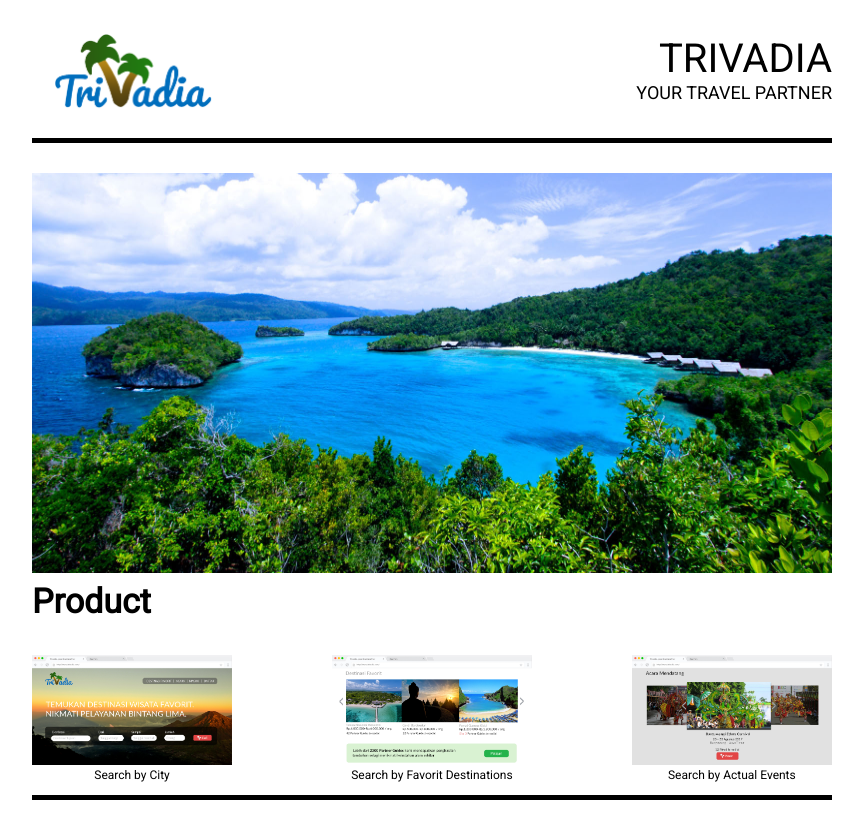
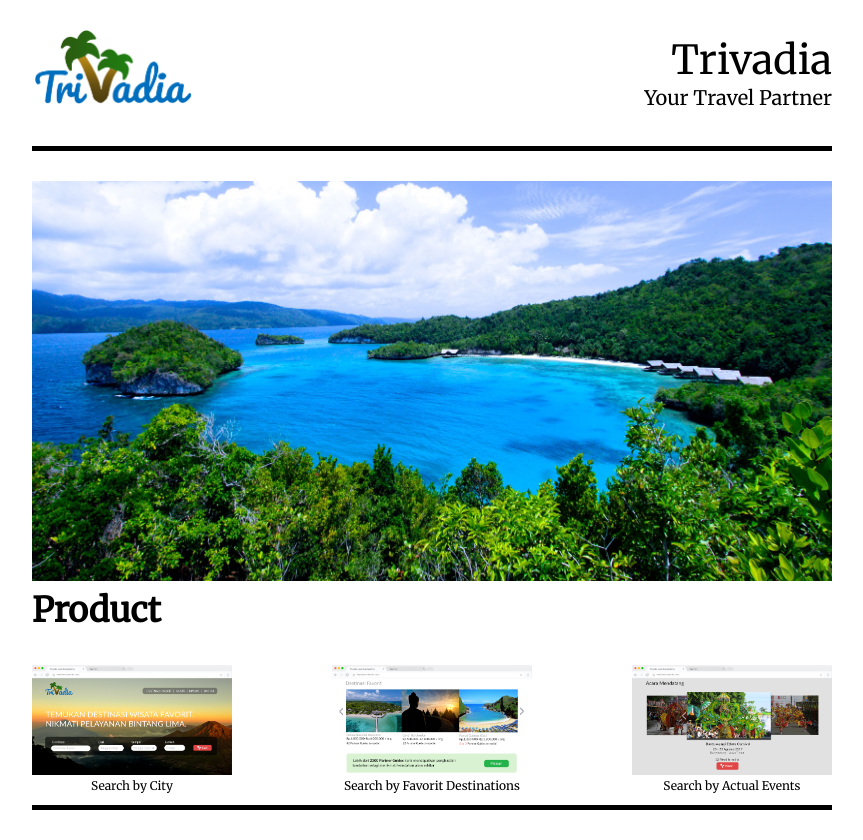
Before and after one commit to anangsnf/proweb, a plain HTML site: page css/Portfolio/index.html in a window 1280 px wide. Shown: the whole page, without its empty margins (208-1071 px from the left). Drawn offline with Linux system fonts and the light colour scheme.

Commit message:
Initial Commit
Mockup Portofolio

```diff
--- a/css/Portfolio/index.html
+++ b/css/Portfolio/index.html
@@ -4,47 +4,44 @@
 <head>
     <title>Trivadia - Your Travel Partner</title>
     <link rel="stylesheet" href="style.css">
-    <link href="https://fonts.googleapis.com/css?family=Roboto" rel="stylesheet">
+    <link href="https://fonts.googleapis.com/css?family=Merriweather" rel="stylesheet">
     <style>
-        body {
-        font-family: 'Roboto', sans-serif;
-        font-size: 12px;
+            body {
+            font-family: 'Merriweather', serif;
+            font-size: 12px;
     </style>
 </head>
 
 <body>
     <div class="content">
         <header class="row">
-            <div class="padding-img">
-                <img src="img/Trivadia.png" width="162px" height="77px">
-            </div>
-            <div class="title col-6">
+            <img src="img/Trivadia.png" width="162px" height="77px">
+            <div class="title">
                 <h1>Trivadia</h1>
                 <h2>Your Travel Partner</h2>
             </div>
 
         </header>
         <div class="image">
-
             <img src="img/1.jpg" width="800px" height="400px">
         </div>
         <h3>Product</h3>
         <div class="row">
             <div class="col-4">
-                <div class="images1">
-                    <img src="img/2.png" width="200px" height="110px">
+                <div class="city">
+                    <img src="img/city.png" width="200px" height="110px">
                     <center>Search by City</center>
                 </div>
             </div>
             <div class="col-4">
-                <div class="images2">
-                    <img src="img/3.png" width="200px" height="110px">
+                <div class="destination">
+                    <img src="img/destination.png" width="200px" height="110px">
                     <center>Search by Favorit Destinations</center>
                 </div>
             </div>
             <div class="col-4">
-                <div class="images3">
-                    <img src="img/4.png" width="200px" height="110px">
+                <div class="event">
+                    <img src="img/event.png" width="200px" height="110px">
                     <center>Search by Actual Events</center>
                 </div>
             </div>
--- a/css/Portfolio/style.css
+++ b/css/Portfolio/style.css
@@ -2,6 +2,12 @@
     -webkit-box-sizing: border-box;
     -moz-box-sizing: border-box;
     box-sizing: border-box;
+/*    outline: 1px solid red  !important;*/
+}
+
+.content {
+    width: 800px;
+    margin: auto;
 }
 
 .row {
@@ -12,6 +18,55 @@
     display: -webkit-flex;
     display: -ms-flexbox;
     display: flex;
+}
+
+.title {
+    margin-left: auto;
+    text-align: right;
+}
+
+h1 {
+    font-size: 40px;
+    font-weight: 100;
+    margin-bottom: 0;
+}
+
+.title h2 {
+    font-size: 20px;
+    font-weight: 300;
+    margin-top: 0;
+}
+
+h2 {
+    font-size: 38px;
+    font-weight: 300;
+}
+
+h3 {
+    font-size: 34px;
+    text-align: left;
+    margin-top: 5px;
+}
+
+.city {
+    width: 200px;
+    height: 120px;
+    margin-left: 0px;
+    margin-right: auto;
+}
+
+.destination {
+    width: 200px;
+    height: 120px;
+    margin-left: auto;
+    margin-right: auto;
+}
+
+.event {
+    width: 200px;
+    height: 120px;
+    margin-left: auto;
+    margin-right: 0px;
 }
 
 .col-1 {
@@ -61,66 +116,3 @@
 .col-12 {
     width: 100%;
 }
-
-.images1 {
-    width: 200px;
-    height: 120px;
-    margin-left: 0px;
-    margin-right: auto;
-}
-
-.images2 {
-    width: 200px;
-    height: 120px;
-    margin-left: auto;
-    margin-right: auto;
-}
-
-.images3 {
-    width: 200px;
-    height: 120px;
-    margin-left: auto;
-    margin-right: 0px;
-}
-
-.padding-img {
-    padding-top: 20px;
-    padding-left: 20px;
-}
-
-.content {
-    width: 800px;
-    margin: auto;
-}
-
-.title {
-    margin-left: auto;
-    text-align: right;
-    text-transform: uppercase;
-}
-
-.title h2 {
-    font-size: 18px;
-    font-weight: 300;
-    margin-top: 0;
-}
-
-h1 {
-    font-size: 40px;
-    font-weight: 100;
-    margin-bottom: 0;
-    color: black;
-}
-
-h2 {
-    font-size: 38px;
-    font-weight: 300;
-    color: black;
-}
-
-h3 {
-    font-size: 34px;
-    text-align: left;
-    color: black;
-    margin-top: 5px;
-}
```
Also changed, not shown: css/Portfolio/img/city.png (renamed from css/Portfolio/img/2.png), css/Portfolio/img/destination.png (renamed from css/Portfolio/img/3.png), css/Portfolio/img/event.png (renamed from css/Portfolio/img/4.png).
